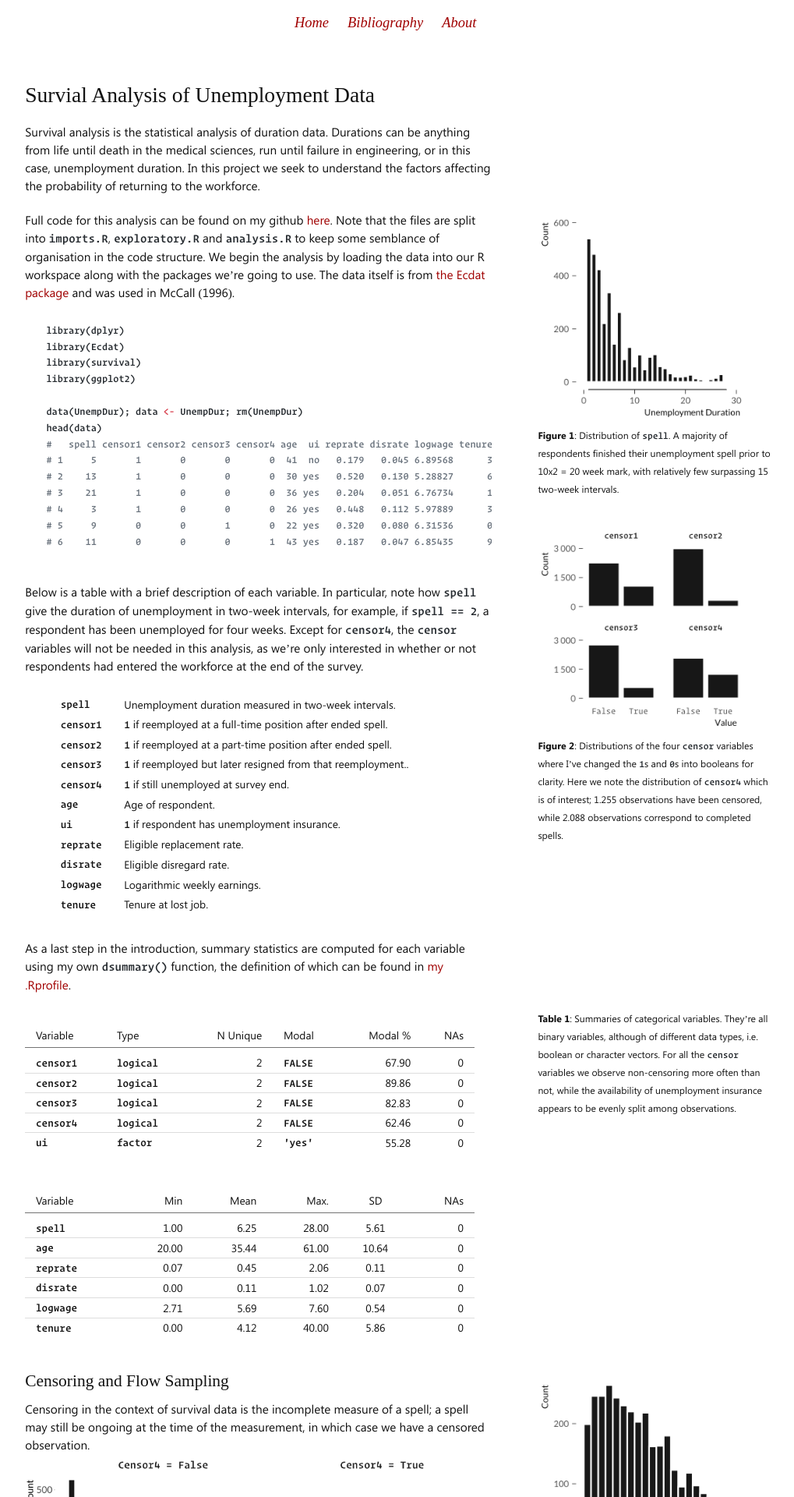
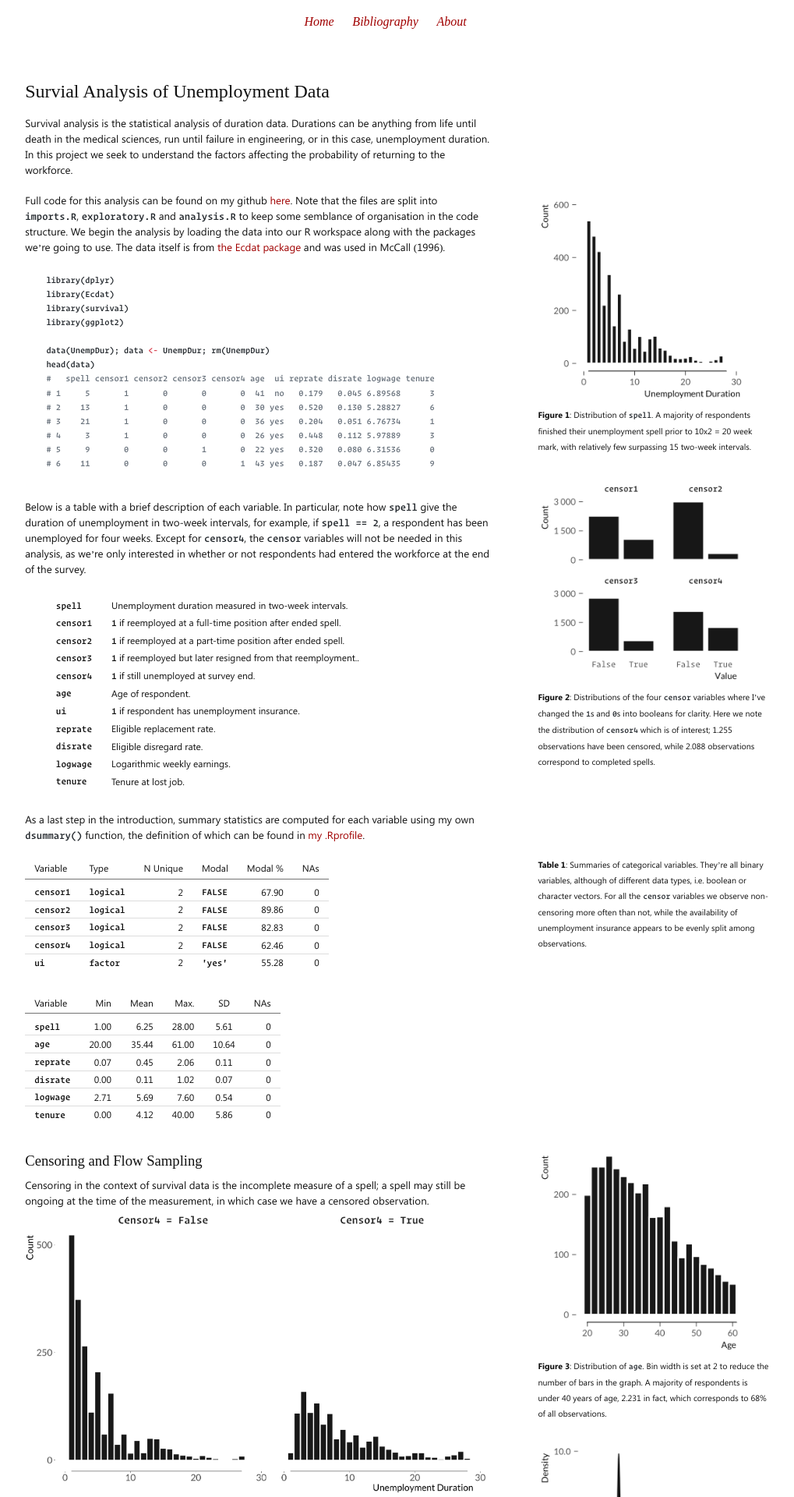
Before and after one commit to mhoirup/mhoirup.github.io, a Jekyll site: the page built from _posts/2021-04-12-Survival-Analysis.md, in a window 1280 px wide. Shown: the top 1920 px of the page at 78% size, without its empty margins (147-1166 px from the left). Built offline with Jekyll 4.4.1, drawn with Linux system fonts in a browser that asks for light colours; formulas are drawn with MathJax 3.

Commit message:
adjust font sizes

```diff
--- a/css/tufte.scss
+++ b/css/tufte.scss
@@ -23,7 +23,7 @@ html, body {
 
 html {
     text-align: baseline;
-    font-size: 11.5pt;
+    font-size: 10.0pt;
     -webkit-font-smoothing: antialiased;
     -moz-osx-font-smoothing: grayscale;
 }
@@ -234,9 +234,9 @@ table.norulers tr code {
 table, table.booktabs {
     width: auto;
     border-spacing: 0px;
-    margin-bottom: 1.2cm;
-    margin-top: 1cm;
-    width: 53%;
+    margin-bottom: 2rem;
+    // margin-top: 1cm;
+    // width: 53%;
     font-size: 17px;
 }
 
```
